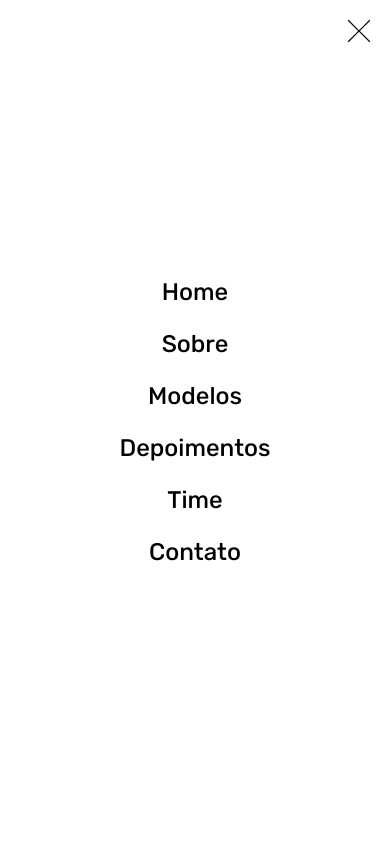
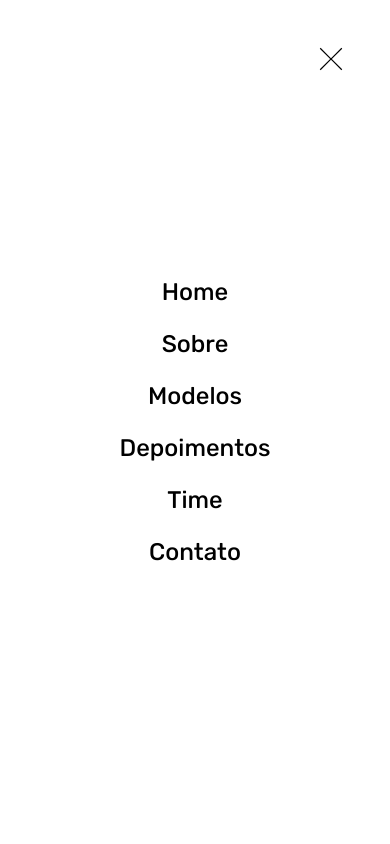
Before and after one commit to MorettiLeonardo/car-rent, a React (Create React App) app: page / in a window 390 px wide. Both pictures are taken after a click on the picture 355 px from the left and 62 px from the top of the page. Shown: the top 844 px of the page. Built offline with nearby package versions, Linux system fonts and the light colour scheme.

Commit message:
style: add animation to close and open mobile nav

```diff
--- a/src/components/Header/index.tsx
+++ b/src/components/Header/index.tsx
@@ -1,3 +1,4 @@
+import { useState } from 'react'
 import { Link } from 'react-router-dom'
 
 import logo from '../../assets/images/logo.png'
@@ -5,18 +6,20 @@ import hamburguer from '../../assets/svg/hamburguer.svg'
 import close from '../../assets/svg/close.svg'
 
 import Button from '../Button'
-
 import * as S from './styles'
-import { useState } from 'react'
 
 const Header = () => {
   const [active, setActive] = useState(false)
 
+  const toggleMenu = () => {
+    setActive(!active)
+  }
+
   return (
     <>
       {active && (
-        <S.MobileNav>
-          <img src={close} onClick={() => setActive(false)} alt="Fechar" />
+        <S.MobileNav open={active}>
+          <img src={close} onClick={toggleMenu} alt="Fechar" />
           <ul>
             <li>
               <Link to={'/'}>Home</Link>
--- a/src/components/Header/styles.ts
+++ b/src/components/Header/styles.ts
@@ -1,4 +1,4 @@
-import styled from 'styled-components'
+import styled, { keyframes } from 'styled-components'
 import { colors } from '../../styles'
 
 export const NavPC = styled.nav`
@@ -61,23 +61,46 @@ export const HeaderLink = styled.span`
   }
 `
 
-export const MobileNav = styled.nav`
+const slideInAnimation = keyframes`
+  from {
+    transform: translateX(-100%);
+  }
+  to {
+    transform: translateX(0);
+  }
+`
+
+const slideOutAnimation = keyframes`
+  from {
+    transform: translateX(0);
+  }
+  to {
+    transform: translateX(-100%);
+  }
+`
+
+type Props = { open: boolean }
+
+export const MobileNav = styled.nav<Props>`
   position: fixed;
   display: flex;
   justify-content: center;
   align-items: center;
   min-height: 100vh;
-  min-width: 100vw;
+  min-width: 100%;
   background-color: ${colors.white};
   z-index: 2;
+
+  animation: ${({ open }) => (open ? slideInAnimation : slideOutAnimation)} 0.3s
+    ease-in-out forwards;
 
   img {
     position: absolute;
     max-width: 30px;
     max-height: 30px;
     cursor: pointer;
-    top: 16px;
-    right: 16px;
+    top: 44px;
+    right: 44px;
   }
 
   ul {
```
